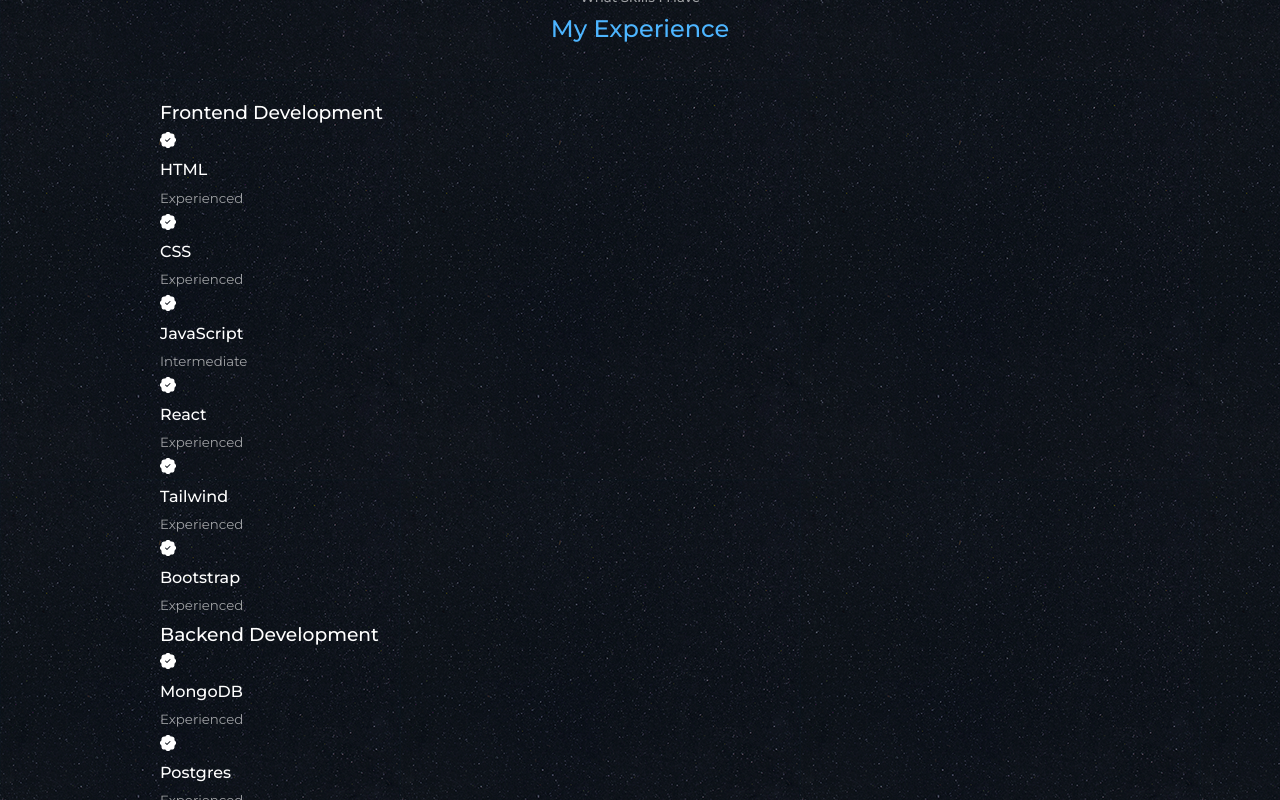
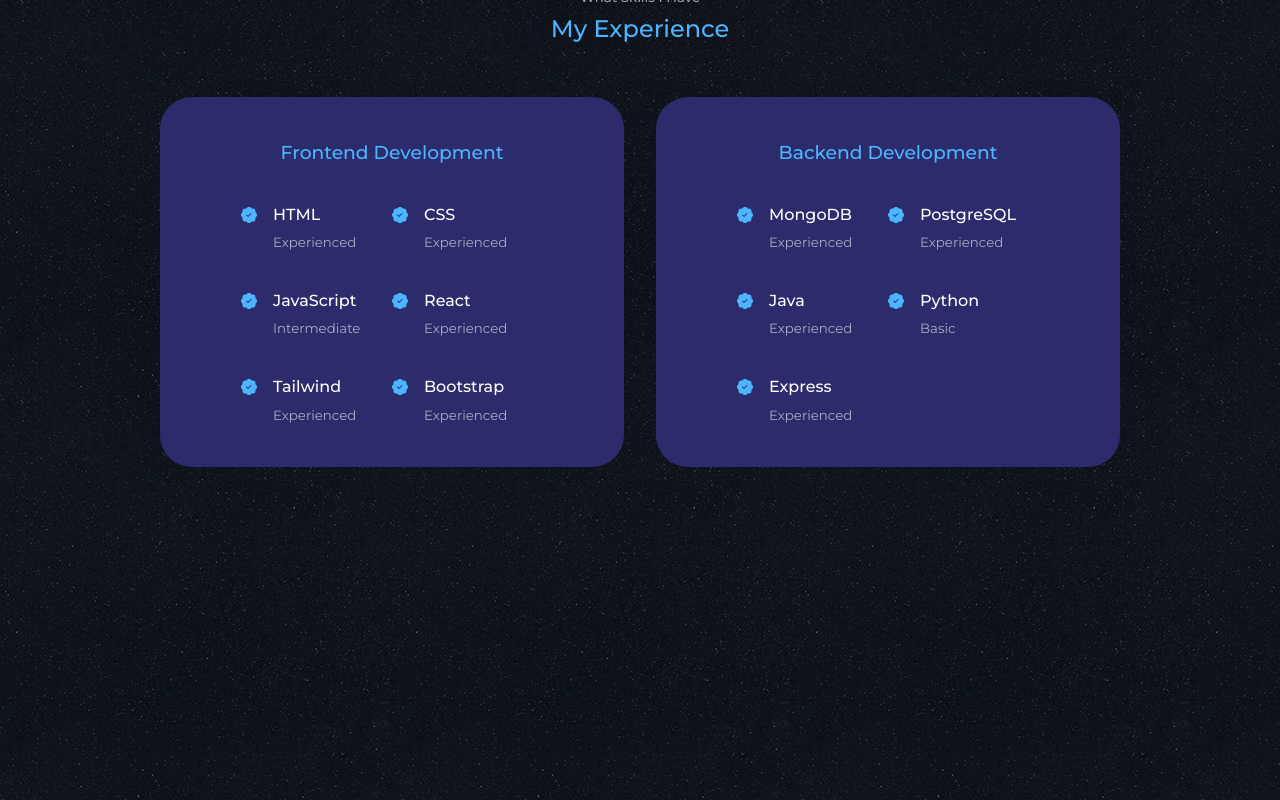
Before and after one commit to cmakride/react-portfolio-website, a React (Create React App) app: page / in a window 1280 px wide. Shown: the part 1920-2720 px from the top of the page. Built offline with nearby package versions, Linux system fonts and the light colour scheme.

Commit message:
Experience Style Web

```diff
--- a/src/components/experience/Experience.jsx
+++ b/src/components/experience/Experience.jsx
@@ -12,39 +12,51 @@
           <h3>Frontend Development</h3>
           <div className="experience__content">
             <article className='experience__details'>
-              <BsPatchCheckFill />
+              < BsPatchCheckFill className='experience__details-icon' />
+              <div>
               <h4>HTML</h4>
               <small className='text-light'>Experienced</small>
+              </div>
             </article>
 
             <article className='experience__details'>
-              <BsPatchCheckFill />
+              < BsPatchCheckFill className='experience__details-icon' />
+              <div>
               <h4>CSS</h4>
               <small className='text-light'>Experienced</small>
+              </div>
             </article>
 
             <article className='experience__details'>
-              <BsPatchCheckFill />
+              <BsPatchCheckFill className='experience__details-icon' />
+              <div>
               <h4>JavaScript</h4>
               <small className='text-light'>Intermediate</small>
+              </div>
             </article>
 
             <article className='experience__details'>
-              <BsPatchCheckFill />
+              <BsPatchCheckFill className='experience__details-icon' />
+              <div>
               <h4>React</h4>
               <small className='text-light'>Experienced</small>
+              </div>
             </article>
 
             <article className='experience__details'>
-              <BsPatchCheckFill />
+              <BsPatchCheckFill className='experience__details-icon' />
+              <div>
               <h4>Tailwind</h4>
               <small className='text-light'>Experienced</small>
+              </div>
             </article>
 
             <article className='experience__details'>
-              <BsPatchCheckFill />
+              <BsPatchCheckFill className='experience__details-icon' />
+              <div>
               <h4>Bootstrap</h4>
               <small className='text-light'>Experienced</small>
+              </div>
             </article>
 
           </div>
@@ -52,37 +64,48 @@
         </div>
         <div className="experience__backend">
           <h3>Backend Development</h3>
+          <div className="experience__content">
           <article className='experience__details'>
-            <BsPatchCheckFill />
+            <BsPatchCheckFill className='experience__details-icon' />
+            <div>
             <h4>MongoDB</h4>
             <small className='text-light'>Experienced</small>
+            </div>
           </article>
 
           <article className='experience__details'>
-            <BsPatchCheckFill />
-            <h4>Postgres</h4>
+            <BsPatchCheckFill className='experience__details-icon' />
+            <div>
+            <h4>PostgreSQL</h4>
             <small className='text-light'>Experienced</small>
+            </div>
           </article>
 
           <article className='experience__details'>
-            <BsPatchCheckFill />
+            <BsPatchCheckFill className='experience__details-icon' />
+            <div>
             <h4>Java</h4>
             <small className='text-light'>Experienced</small>
+            </div>
           </article>
 
           <article className='experience__details'>
-            <BsPatchCheckFill />
+            <BsPatchCheckFill className='experience__details-icon' />
+            <div>
             <h4>Python</h4>
             <small className='text-light'>Basic</small>
+            </div>
           </article>
 
           <article className='experience__details'>
-            <BsPatchCheckFill />
+            <BsPatchCheckFill className='experience__details-icon' />
+            <div>
             <h4>Express</h4>
             <small className='text-light'>Experienced</small>
+            </div>
           </article>
           <div className="experience__content">
-
+          </div>
           </div>
         </div>
       </div>
--- a/src/components/experience/experience.css
+++ b/src/components/experience/experience.css
@@ -0,0 +1,42 @@
+.experience__container{
+  display: grid;
+  grid-template-columns: 1fr 1fr;
+  gap: 2rem;
+}
+
+.experience__container > div {
+  background: var(--color-bg-variant);
+  padding: 2.4rem 5rem;
+  border-radius: 2rem;
+  border: 1px solid transparent;
+  transition: var(--transition);
+}
+
+.experience__container > div:hover{
+  background: transparent;
+  border-color: var(--color-primary-variant);
+  cursor: default;
+}
+
+.experience__container > div h3 {
+  text-align: center;
+  margin-bottom: 2rem;
+  color: var(--color-primary);
+}
+
+.experience__content {
+  display: grid;
+  grid-template-columns: 1fr 1fr;
+  row-gap: 2rem;
+}
+
+.experience__details {
+  display: flex;
+  gap: 1rem;
+}
+
+.experience__details-icon{
+  margin-top: 6px;
+  color: var(--color-primary);
+
+}
```
